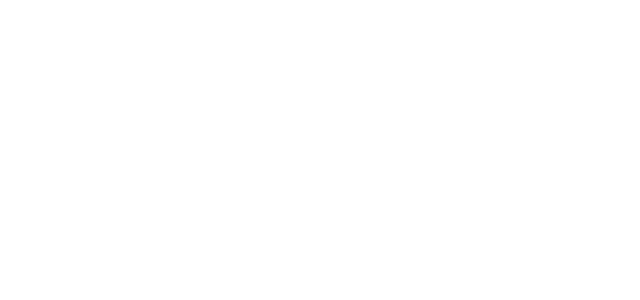
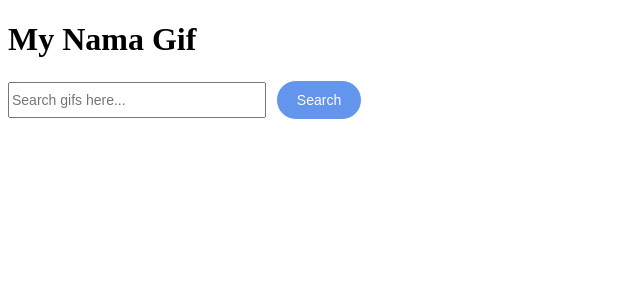
Before and after one commit to shrestharosy/react-hooks-intro, a React (Create React App) app: page /gif in a window 1280 px wide. Shown: the top 300 px of the page, without its empty margins (0-640 px from the left). Built offline with nearby package versions, Linux system fonts and the light colour scheme.

Commit message:
[GIF] : Create search input for gif function

```diff
--- a/src/Router.js
+++ b/src/Router.js
@@ -6,6 +6,7 @@
 import CounterFunction from './components/CounterFunction';
 import HackerNews from './components/HackerNews';
 import UseReducerHook from './components/UseReducerHook';
+import { Gif } from './components/MyNameJeff/Gif';
 
 const AppRouter = () => (
   <BrowserRouter>
@@ -16,6 +17,7 @@
       <Route path='/register' component={Register} />
       <Route path='/hackernews' component={HackerNews} />
       <Route path='/useReducer' component={UseReducerHook} />
+      <Route path='/gif' component={Gif} />
     </Switch>
   </BrowserRouter>
 );
--- /dev/null
+++ b/src/components/MyNameJeff/Gif.jsx
@@ -0,0 +1,30 @@
+import React from 'react';
+
+const inputStyle = {
+    height: '30px',
+    width: '250px',
+    marginRight: '10px',
+    fontSize: '14px',
+}
+
+const buttonStyle = {
+    height: '40px',
+    width: '86px',
+    background: 'cornflowerblue',
+    border: '1px solid white',
+    borderRadius: '50px',
+    fontSize: '14px',
+    color: 'white'
+}
+
+export function Gif() {
+    return (
+        <>
+            <h1>My Nama Gif</h1>
+            <form>
+                <input type="text" placeholder={'Search gifs here...'} style={inputStyle} />
+                <button type='submit' style={buttonStyle}>Search</button>
+            </form>
+        </>
+    )
+}
```
Also changed, not shown: 1 other file (tests, documents, lock files or other folders).
